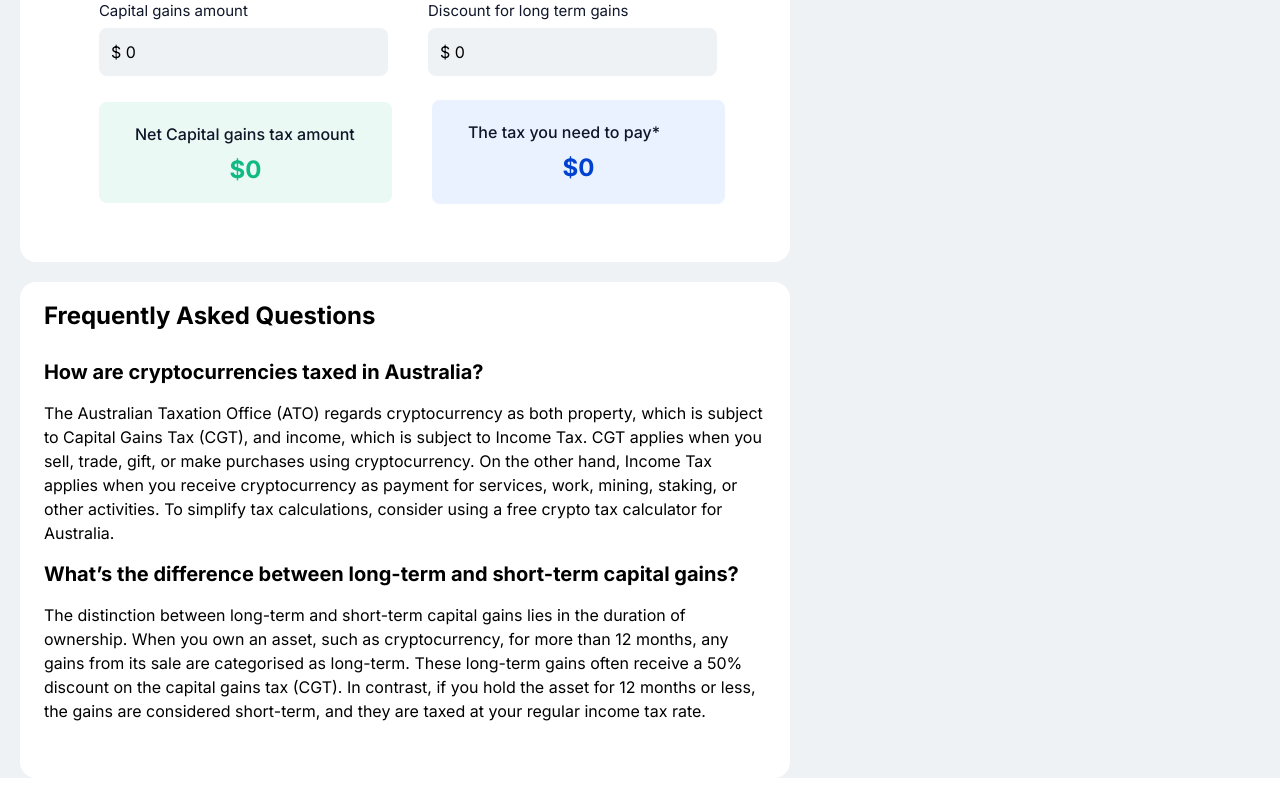
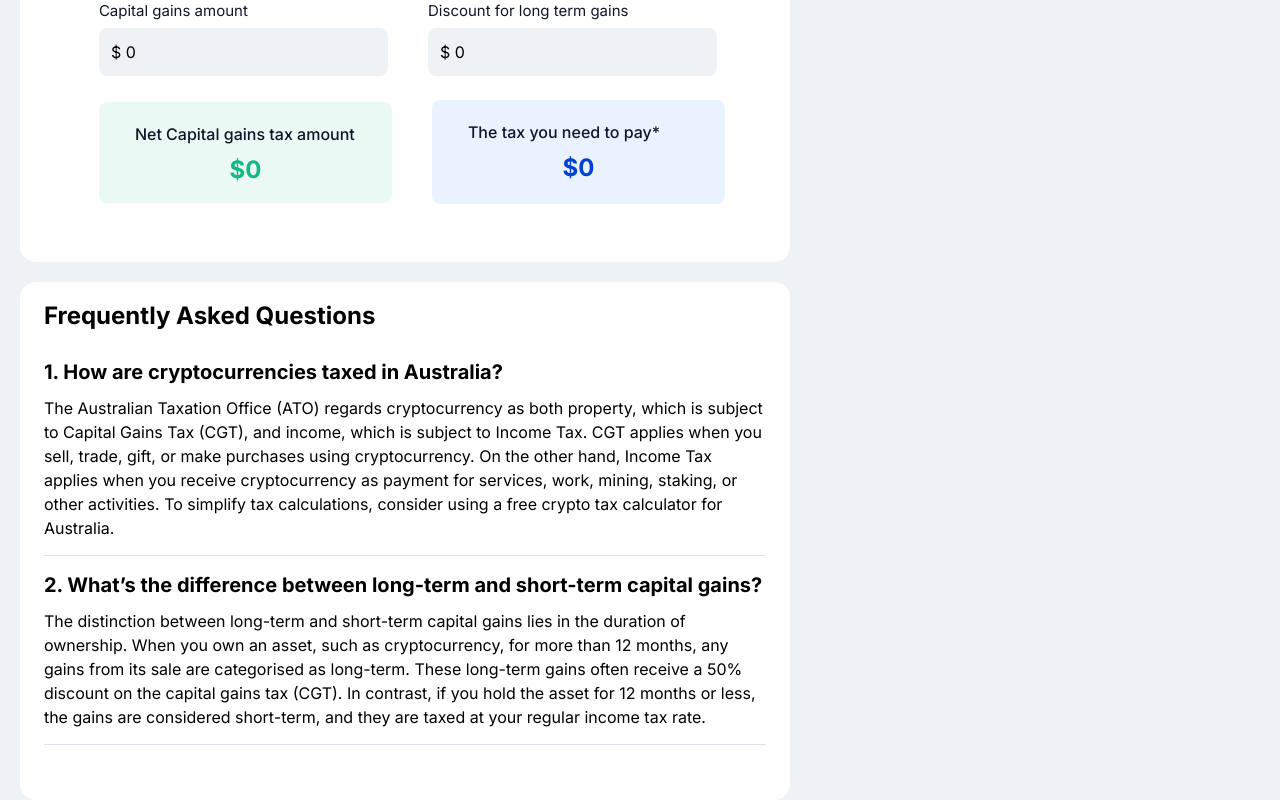
Before and after one commit to karthik-mohan23/CryptoTaxMate, a React (Vite) app: page / in a window 1280 px wide. Shown: the part 663-1463 px from the top of the page. Before the commit the page ends 1441 px from the top, so only its background shows below. Built offline with nearby package versions, Linux system fonts and the light colour scheme.

Commit message:
updated styles for faq

```diff
--- a/src/components/FaqContent.jsx
+++ b/src/components/FaqContent.jsx
@@ -3,12 +3,15 @@ import { faqs } from "../utils/faq.js";
 const FaqContent = () => {
   return (
     <div>
-      {faqs.map((faq) => {
+      {faqs.map((faq, index) => {
         const { question, answer } = faq;
         return (
           <div key={question} className="my-[15px]">
-            <h4 className="text-lg lg:text-xl font-bold">{question}</h4>
-            <p className="text-base leading-6 my-[15px]">{answer}</p>
+            <h4 className="text-lg lg:text-xl font-bold">
+              {index + 1}. {question}
+            </h4>
+            <p className="text-base leading-6 mt-[10px] lg:mb-3">{answer}</p>
+            <div className="bg-divider opacity-60 w-full h-[1px] my-[15px]"></div>
           </div>
         );
       })}
```
